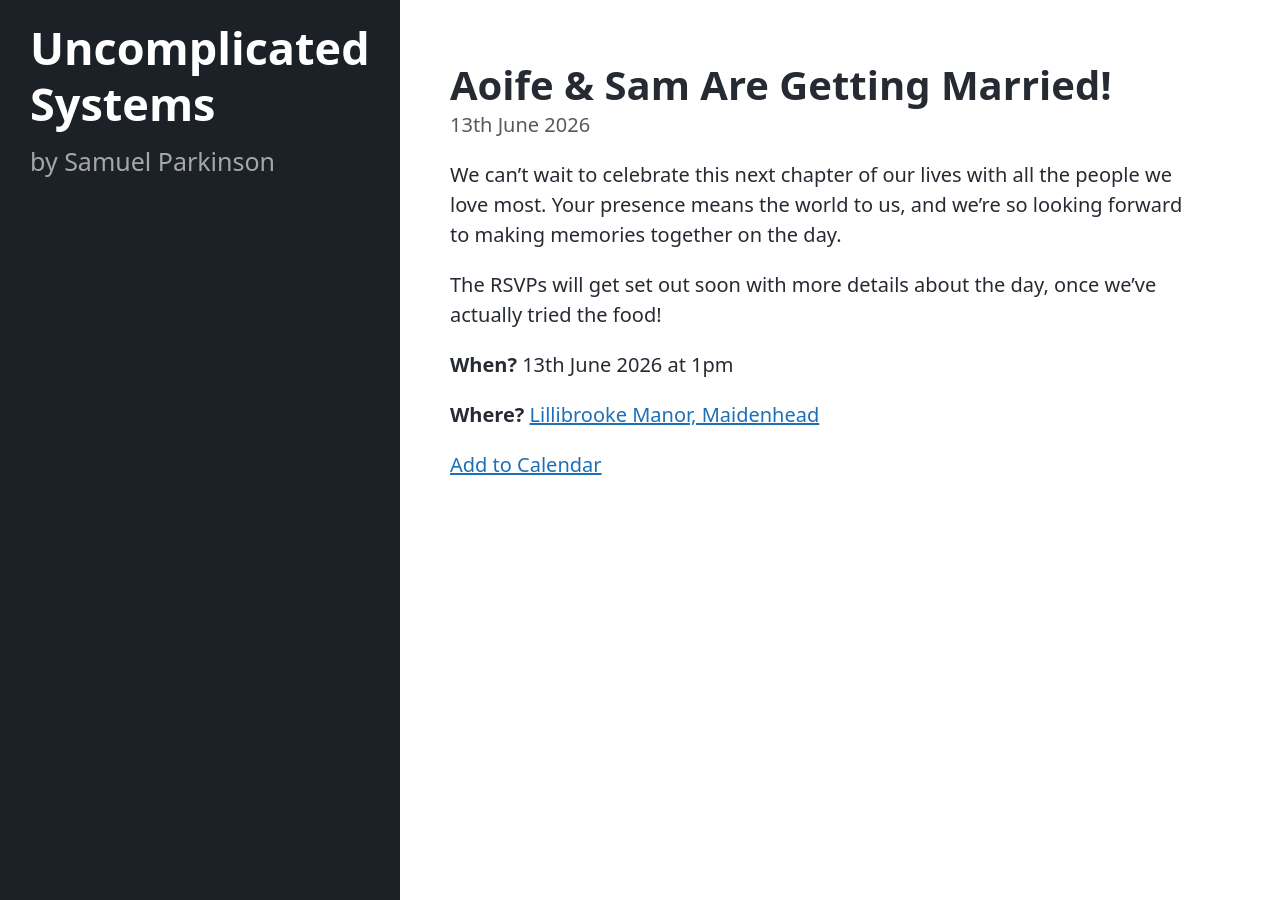
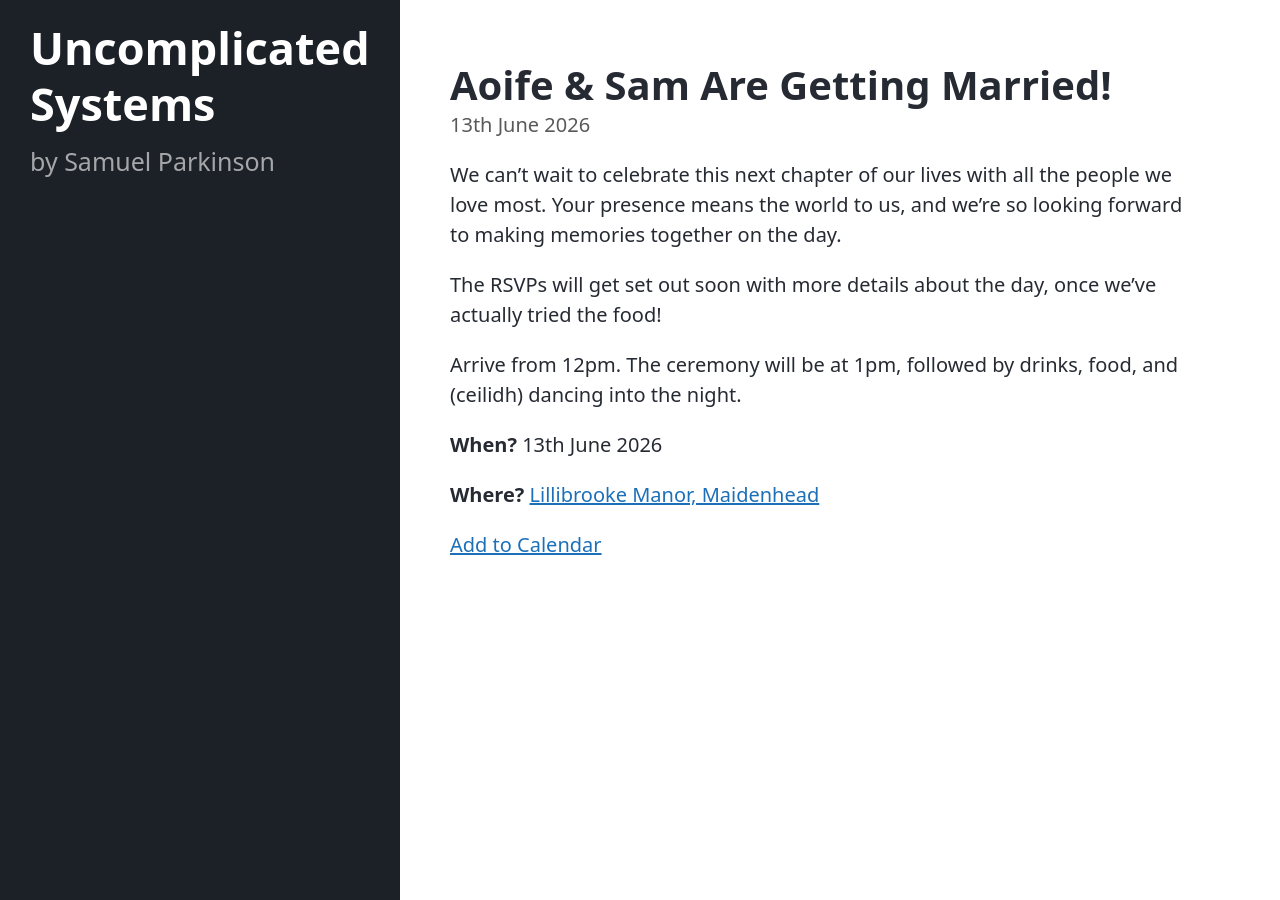
Before and after one commit to sjparkinson/uncomplicated.systems, a Jekyll site: the page built from pages/wedding/index.md, in a window 1280 px wide. Built offline with Jekyll 4.4.1, drawn with Linux system fonts in a browser that asks for light colours.

Commit message:
fix(wedding): clarify ceremony schedule and RSVP details

```diff
--- a/pages/wedding/index.md
+++ b/pages/wedding/index.md
@@ -10,7 +10,9 @@ We can’t wait to celebrate this next chapter of our lives with all the people
 
 The RSVPs will get set out soon with more details about the day, once we've actually tried the food!
 
-**When?** 13th June 2026 at 1pm
+Arrive from 12pm. The ceremony will be at 1pm, followed by drinks, food, and (ceilidh) dancing into the night.
+
+**When?** 13th June 2026
 
 **Where?** [Lillibrooke Manor, Maidenhead](https://maps.app.goo.gl/hqyWf68TxPXnVKKi9)
 
```
